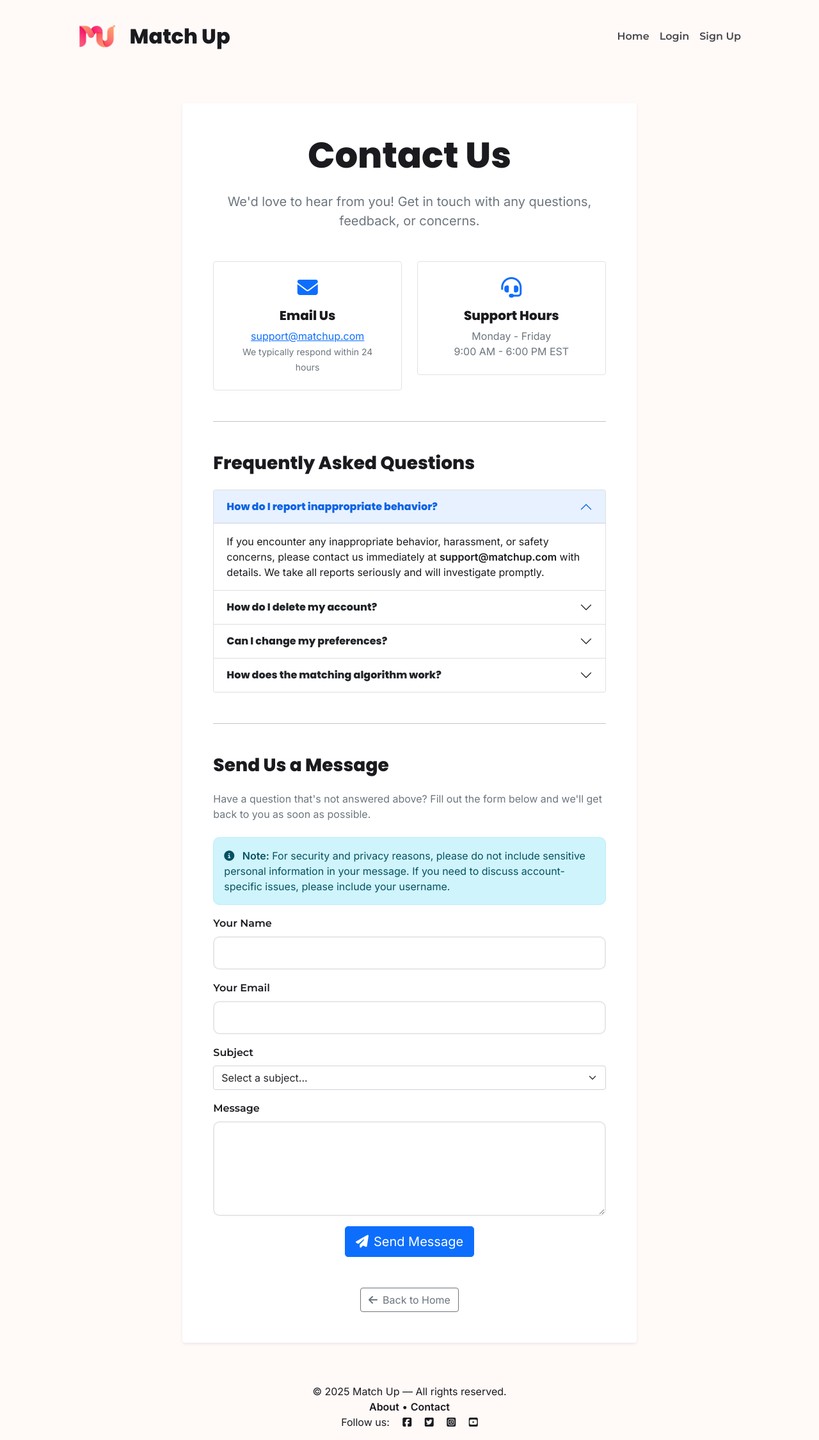
After one commit to Scaphix/match_up, a Django app: page /contact/ in a window 1280 px wide. The commit adds this page. Shown: the whole page at 64% size. Run offline with Django 4.2, Linux system fonts and the light colour scheme; some libraries are stand-ins or nearby versions.

Commit message:
Add About and Contact pages with corresponding views and URL routing

```diff
--- /dev/null
+++ b/dating/templates/dating/contact.html
@@ -0,0 +1,182 @@
+{% extends 'base.html' %}
+{% load static %}
+
+{% block content %}
+<main class="container py-5">
+    <div class="row justify-content-center">
+        <div class="col-lg-8">
+            <div class="card shadow-sm border-0">
+                <div class="card-body p-5">
+                    <h1 class="display-4 text-center mb-4">Contact Us</h1>
+                    <p class="lead text-center text-muted mb-5">
+                        We'd love to hear from you! Get in touch with any questions, feedback, or concerns.
+                    </p>
+
+                    <div class="row g-4 mb-5">
+                        <div class="col-md-6">
+                            <div class="text-center p-4 border rounded">
+                                <i class="fas fa-envelope fa-2x text-primary mb-3"></i>
+                                <h3 class="h5 mb-2">Email Us</h3>
+                                <p class="text-muted mb-0">
+                                    <a href="mailto:support@matchup.com">support@matchup.com</a>
+                                </p>
+                                <small class="text-muted">We typically respond within 24 hours</small>
+                            </div>
+                        </div>
+                        <div class="col-md-6">
+                            <div class="text-center p-4 border rounded">
+                                <i class="fas fa-headset fa-2x text-primary mb-3"></i>
+                                <h3 class="h5 mb-2">Support Hours</h3>
+                                <p class="text-muted mb-0">Monday - Friday</p>
+                                <p class="text-muted mb-0">9:00 AM - 6:00 PM EST</p>
+                            </div>
+                        </div>
+                    </div>
+
+                    <hr class="my-5">
+
+                    <section class="mb-5">
+                        <h2 class="h3 mb-4">Frequently Asked Questions</h2>
+
+                        <div class="accordion" id="faqAccordion">
+                            <div class="accordion-item">
+                                <h2 class="accordion-header" id="faq1">
+                                    <button class="accordion-button" type="button" data-bs-toggle="collapse"
+                                            data-bs-target="#collapse1" aria-expanded="true" aria-controls="collapse1">
+                                        How do I report inappropriate behavior?
+                                    </button>
+                                </h2>
+                                <div id="collapse1" class="accordion-collapse collapse show"
+                                     aria-labelledby="faq1" data-bs-parent="#faqAccordion">
+                                    <div class="accordion-body">
+                                        If you encounter any inappropriate behavior, harassment, or safety concerns,
+                                        please contact us immediately at <strong>support@matchup.com</strong> with details.
+                                        We take all reports seriously and will investigate promptly.
+                                    </div>
+                                </div>
+                            </div>
+
+                            <div class="accordion-item">
+                                <h2 class="accordion-header" id="faq2">
+                                    <button class="accordion-button collapsed" type="button" data-bs-toggle="collapse"
+                                            data-bs-target="#collapse2" aria-expanded="false" aria-controls="collapse2">
+                                        How do I delete my account?
+                                    </button>
+                                </h2>
+                                <div id="collapse2" class="accordion-collapse collapse"
+                                     aria-labelledby="faq2" data-bs-parent="#faqAccordion">
+                                    <div class="accordion-body">
+                                        You can delete your account by going to your profile settings.
+                                        If you need assistance, please contact our support team.
+                                    </div>
+                                </div>
+                            </div>
+
+                            <div class="accordion-item">
+                                <h2 class="accordion-header" id="faq3">
+                                    <button class="accordion-button collapsed" type="button" data-bs-toggle="collapse"
+                                            data-bs-target="#collapse3" aria-expanded="false" aria-controls="collapse3">
+                                        Can I change my preferences?
+                                    </button>
+                                </h2>
+                                <div id="collapse3" class="accordion-collapse collapse"
+                                     aria-labelledby="faq3" data-bs-parent="#faqAccordion">
+                                    <div class="accordion-body">
+                                        Yes! You can update your matching preferences at any time by going to
+                                        your profile settings and selecting "Edit Preferences".
+                                    </div>
+                                </div>
+                            </div>
+
+                            <div class="accordion-item">
+                                <h2 class="accordion-header" id="faq4">
+                                    <button class="accordion-button collapsed" type="button" data-bs-toggle="collapse"
+                                            data-bs-target="#collapse4" aria-expanded="false" aria-controls="collapse4">
+                                        How does the matching algorithm work?
+                                    </button>
+                                </h2>
+                                <div id="collapse4" class="accordion-collapse collapse"
+                                     aria-labelledby="faq4" data-bs-parent="#faqAccordion">
+                                    <div class="accordion-body">
+                                        Our matching system shows you profiles based on your preferences (age range, gender, location).
+                                        When you like someone and they like you back, it's a match! We believe in letting
+                                        genuine connections happen naturally.
+                                    </div>
+                                </div>
+                            </div>
+                        </div>
+                    </section>
+
+                    <hr class="my-5">
+
+                    <section>
+                        <h2 class="h3 mb-4">Send Us a Message</h2>
+                        <p class="text-muted mb-4">
+                            Have a question that's not answered above? Fill out the form below and we'll get back to you as soon as possible.
+                        </p>
+
+                        <div class="alert alert-info">
+                            <i class="fas fa-info-circle me-2"></i>
+                            <strong>Note:</strong> For security and privacy reasons, please do not include sensitive personal information
+                            in your message. If you need to discuss account-specific issues, please include your username.
+                        </div>
+
+                        <form method="post" action="{% url 'contact' %}">
+                            {% csrf_token %}
+                            <div class="mb-3">
+                                <label for="name" class="form-label">Your Name</label>
+                                <input type="text" class="form-control" id="name" name="name" required>
+                            </div>
+                            <div class="mb-3">
+                                <label for="email" class="form-label">Your Email</label>
+                                <input type="email" class="form-control" id="email" name="email" required>
+                            </div>
+                            <div class="mb-3">
+                                <label for="subject" class="form-label">Subject</label>
+                                <select class="form-select" id="subject" name="subject" required>
+                                    <option value="">Select a subject...</option>
+                                    <option value="general">General Inquiry</option>
+                                    <option value="support">Technical Support</option>
+                                    <option value="safety">Safety Concern</option>
+                                    <option value="feedback">Feedback</option>
+                                    <option value="other">Other</option>
+                                </select>
+                            </div>
+                            <div class="mb-3">
+                                <label for="message" class="form-label">Message</label>
+                                <textarea class="form-control" id="message" name="message" rows="5" required></textarea>
+                            </div>
+                            <div class="text-center">
+                                <button type="submit" class="btn btn-primary btn-lg">
+                                    <i class="fas fa-paper-plane me-2"></i>Send Message
+                                </button>
+                            </div>
+                        </form>
+                    </section>
+
+                    <div class="text-center mt-5">
+                        <a href="{% url 'home' %}" class="btn btn-outline-secondary">
+                            <i class="fas fa-arrow-left me-2"></i>Back to Home
+                        </a>
+                    </div>
+                </div>
+            </div>
+        </div>
+    </div>
+</main>
+
+<script>
+// Simple form submission handler (you can enhance this with AJAX)
+document.addEventListener('DOMContentLoaded', function() {
+    const form = document.querySelector('form');
+    if (form) {
+        form.addEventListener('submit', function(e) {
+            // In a real implementation, you would send this via AJAX or handle server-side
+            // For now, we'll just show an alert
+            e.preventDefault();
+            alert('Thank you for your message! In a production environment, this would be sent to our support team. For now, please email us directly at support@matchup.com');
+        });
+    }
+});
+</script>
+{% endblock content %}
--- a/dating/urls.py
+++ b/dating/urls.py
@@ -44,4 +44,6 @@ urlpatterns = [
         views.PreferenceUpdate.as_view(),
         name='preference_update',
     ),
+    path('about/', views.AboutView.as_view(), name='about'),
+    path('contact/', views.ContactView.as_view(), name='contact'),
 ]
--- a/dating/views.py
+++ b/dating/views.py
@@ -11,6 +11,16 @@
 
 class Home(generic.TemplateView):
     template_name = 'dating/index.html'
+
+
+class AboutView(generic.TemplateView):
+    """About page for Match Up"""
+    template_name = 'dating/about.html'
+
+
+class ContactView(generic.TemplateView):
+    """Contact page for Match Up"""
+    template_name = 'dating/contact.html'
 
 
 class ProfileGetStarted(generic.TemplateView):
--- a/templates/base.html
+++ b/templates/base.html
@@ -103,7 +103,10 @@
 
     <footer class="footer mt-auto py-3 dark-bg">
         <p class="m-0 text-center text-black">&copy; {{ 2025 }} Match Up — All rights reserved.</p>
-        <p class="m-0 text-center text-black"><a href="#">About</a> • <a href="#">Contact</a></p>
+        <p class="m-0 text-center text-black">
+            <a href="{% url 'about' %}" class="text-decoration-none text-black">About</a> •
+            <a href="{% url 'contact' %}" class="text-decoration-none text-black">Contact</a>
+        </p>
         <p class="m-0 text-center text-black">Follow us: <i class="fab fa-facebook-square ms-3"></i>
             <i class="fab fa-twitter-square ms-3"></i>
             <i class="fab fa-instagram-square ms-3"></i>
```
Also changed, not shown: dating/templates/dating/about.html (added, +124 -0 lines).
